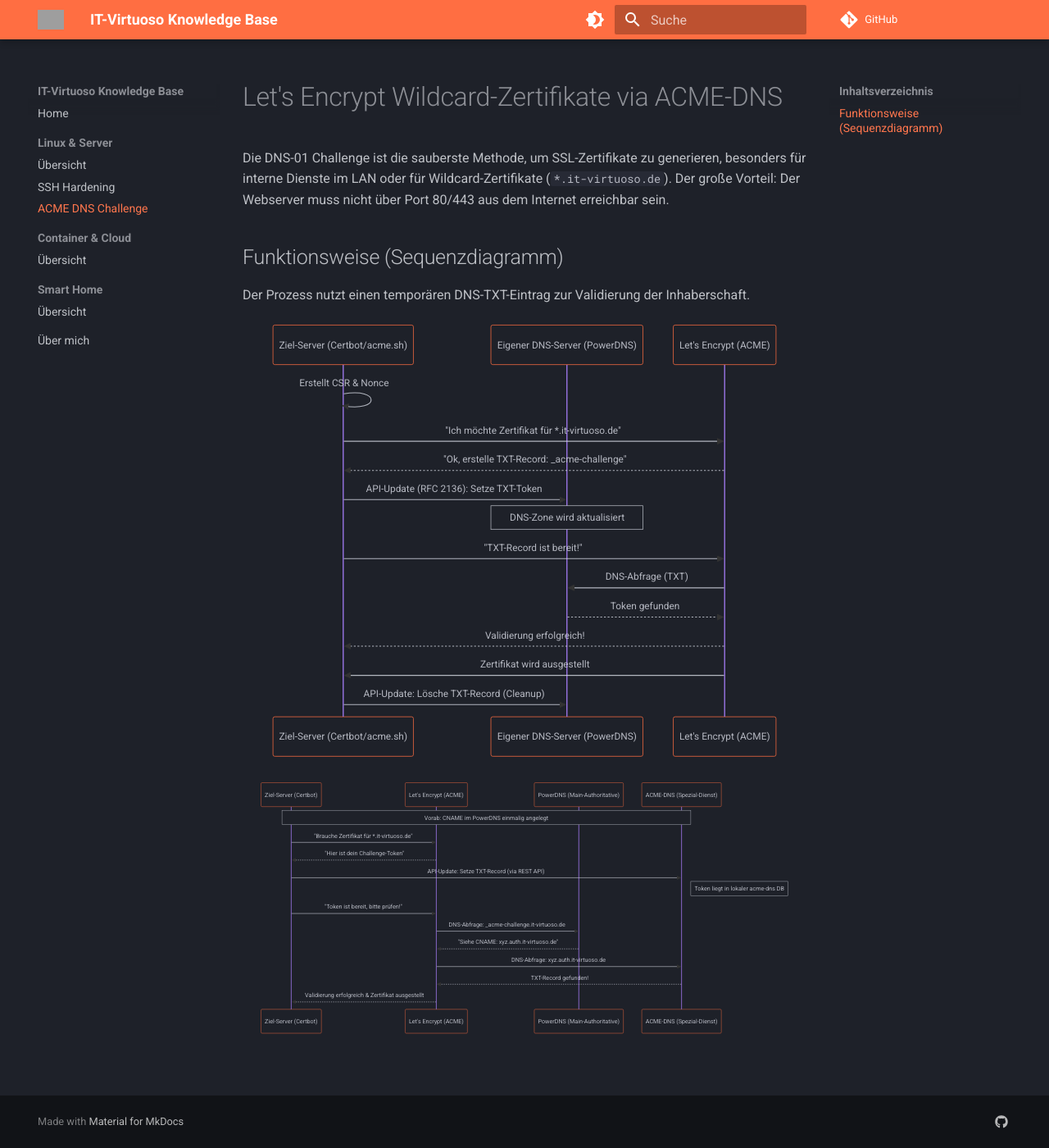
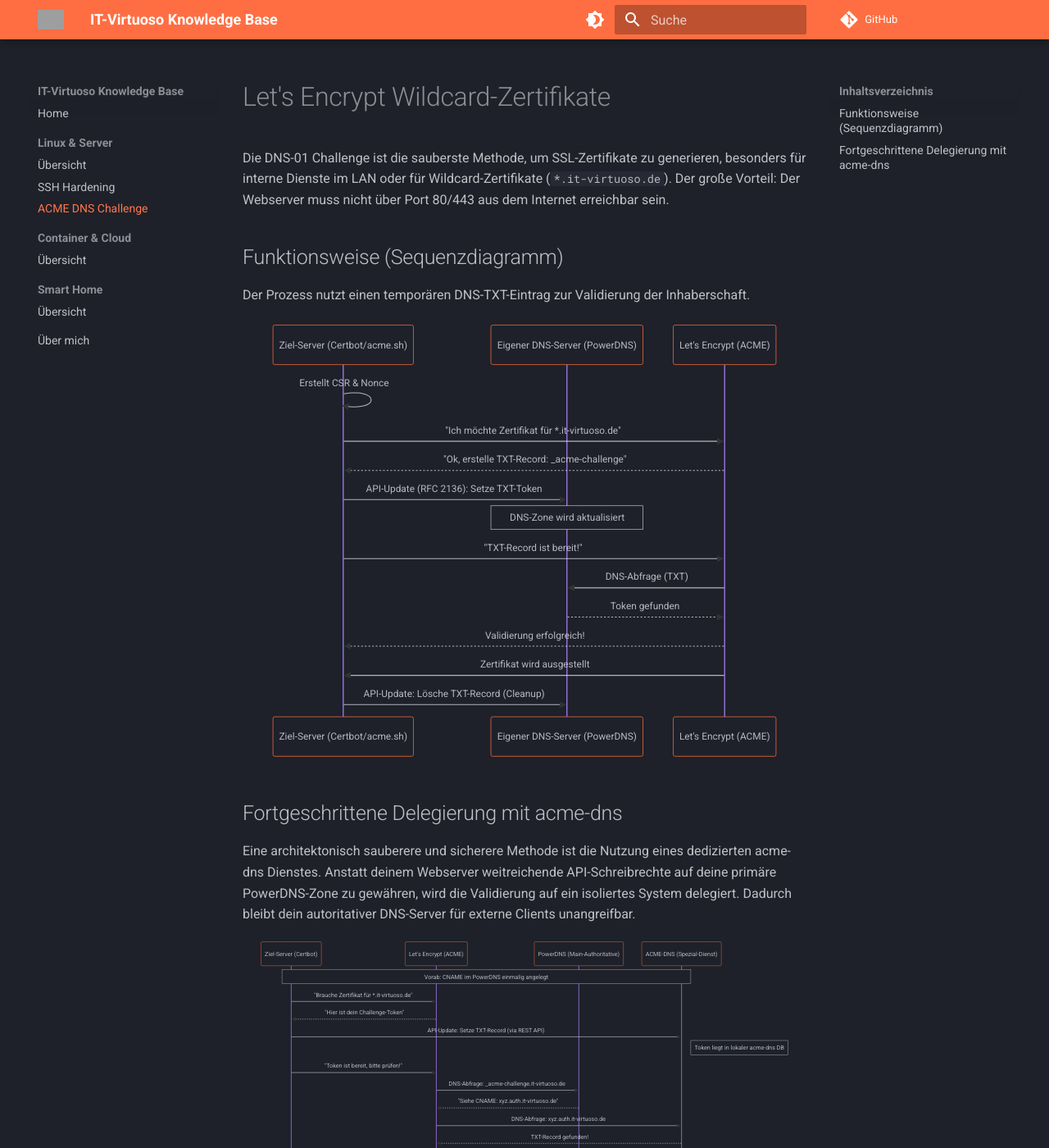
Before and after one commit to rombey86/mkdocs, an MkDocs documentation site: the page built from docs/linux/acme-dns.md, in a window 1280 px wide and 1400 px high. Shown: the whole window at 82% size. Built offline with MkDocs 1.6.1 and Material for MkDocs 9.7.7, drawn with Linux system fonts in a browser that asks for light colours; grey boxes are pictures that could not be loaded.

Commit message:
Update acme-dns.md

````diff
--- a/docs/linux/acme-dns.md
+++ b/docs/linux/acme-dns.md
@@ -1,7 +1,7 @@
 ---
 description: Schritt-für-Schritt Anleitung zur Let's Encrypt DNS-Challenge mit acme-dns und PowerDNS.
 ---
-# Let's Encrypt Wildcard-Zertifikate via ACME-DNS
+# Let's Encrypt Wildcard-Zertifikate
 
 Die DNS-01 Challenge ist die sauberste Methode, um SSL-Zertifikate zu generieren, besonders für interne Dienste im LAN oder für Wildcard-Zertifikate (`*.it-virtuoso.de`). Der große Vorteil: Der Webserver muss nicht über Port 80/443 aus dem Internet erreichbar sein.
 
@@ -27,6 +27,9 @@ sequenceDiagram
     LE->>S: Zertifikat wird ausgestellt
     S->>DNS: API-Update: Lösche TXT-Record (Cleanup)
 ```
+## Fortgeschrittene Delegierung mit acme-dns
+Eine architektonisch sauberere und sicherere Methode ist die Nutzung eines dedizierten acme-dns Dienstes. Anstatt deinem Webserver weitreichende API-Schreibrechte auf deine primäre PowerDNS-Zone zu gewähren, wird die Validierung auf ein isoliertes System delegiert. Dadurch bleibt dein autoritativer DNS-Server für externe Clients unangreifbar.
+
 ```mermaid
 sequenceDiagram
     participant S as Ziel-Server (Certbot)
````
